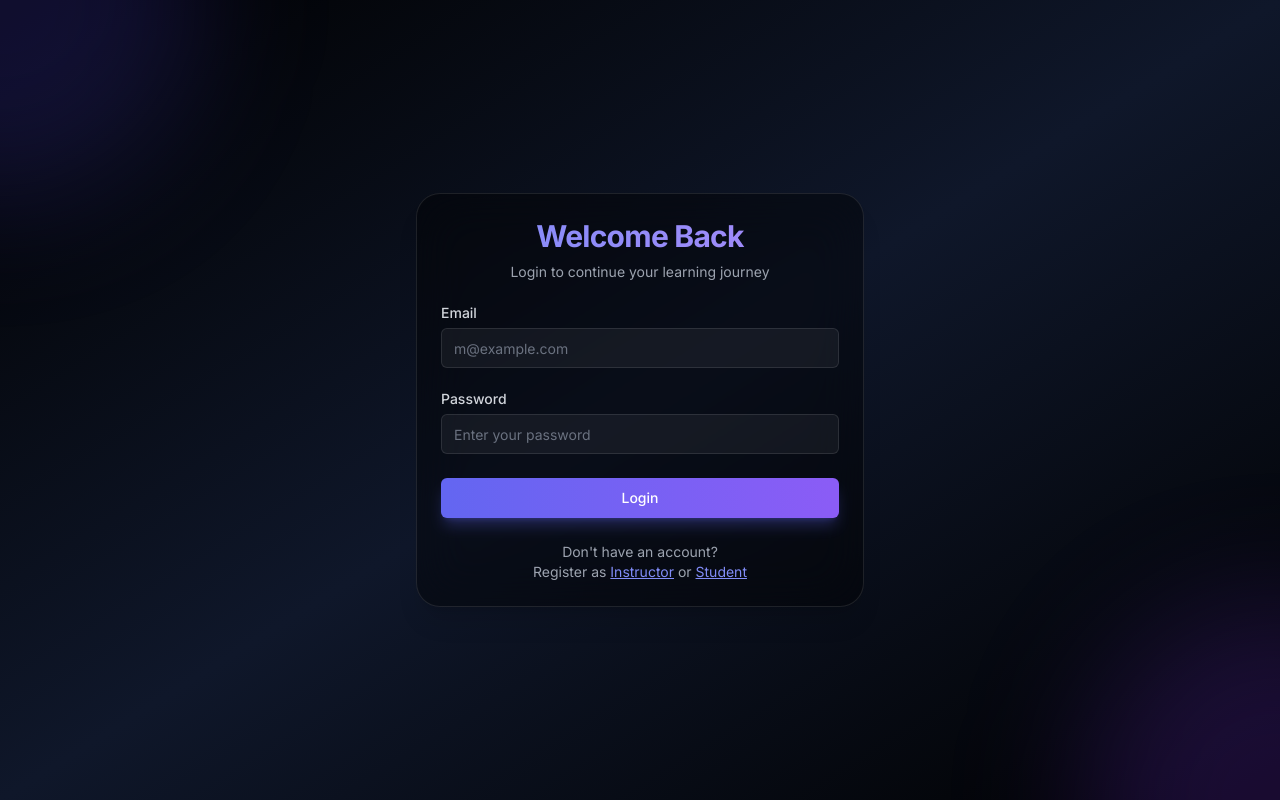
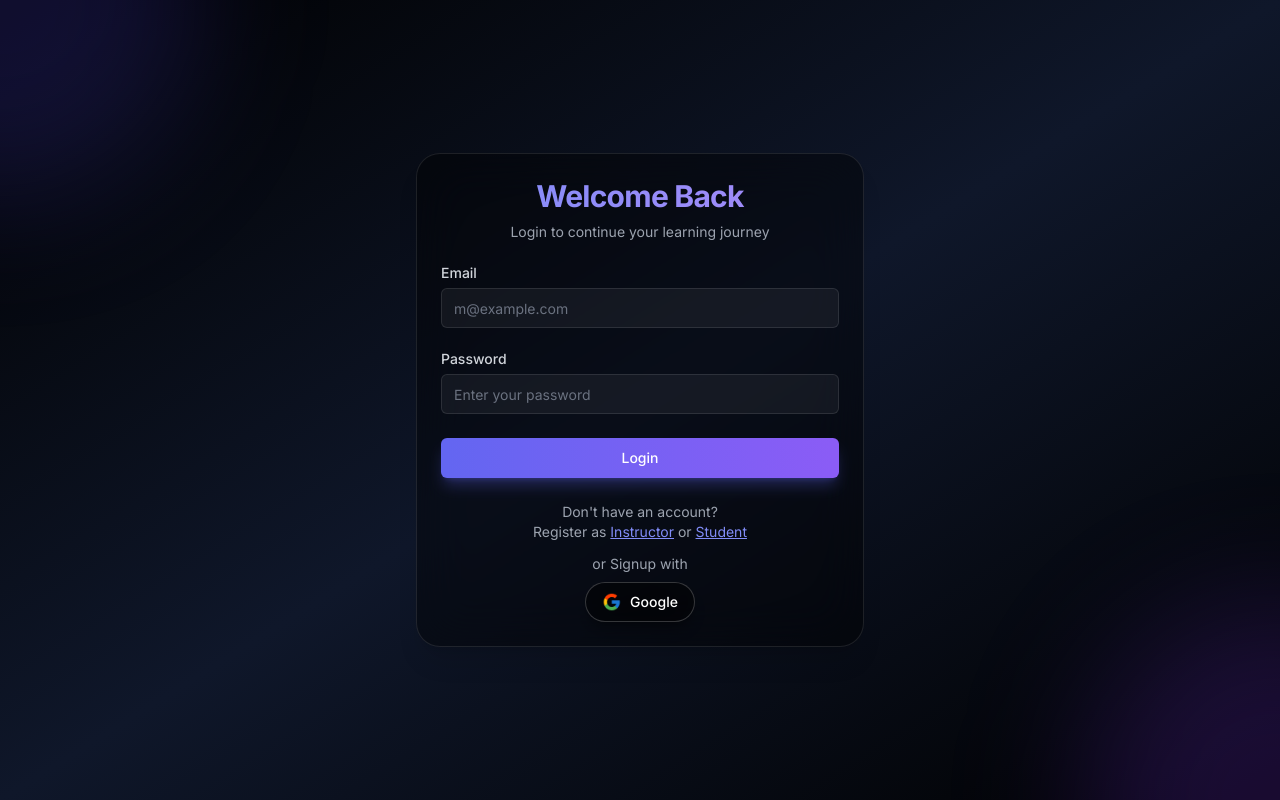
Before and after one commit to nh-nahid/skillex, a Next.js app: page /login in a window 1280 px wide. Built offline with nearby package versions, Linux system fonts and the light colour scheme; no server answers.

Commit message:
google sign in done

```diff
--- a/app/actions/index.js
+++ b/app/actions/index.js
@@ -23,3 +23,8 @@
     return { ok: false, error: err.message || "Login failed" };
   }
 }
+
+export async function doSocialLogin(formData) {
+    const action = formData.get('action');
+    await signIn(action, {redirectTo: "/courses"})
+}
--- a/app/login/_components/login-form.jsx
+++ b/app/login/_components/login-form.jsx
@@ -14,6 +14,7 @@
 import { credentialLogin } from "@/app/actions";
 import { useState } from "react";
 import { useRouter } from "next/navigation";
+import SocialLogins from "./social-logins";
 
 export function LoginForm() {
   const [error, setError] = useState('');
@@ -118,6 +119,9 @@
           </Link>
           </p>
         </div>
+
+        <SocialLogins />
+
       </CardContent>
     </Card>
   );
--- /dev/null
+++ b/app/login/_components/social-logins.jsx
@@ -0,0 +1,32 @@
+"use client";
+
+import Image from "next/image";
+import { Button } from "@/components/ui/button";
+import { doSocialLogin } from "@/app/actions";
+
+const SocialLogins = () => {
+  return (
+    <>
+      <div className="text-center text-sm mt-3 text-gray-400">
+        or Signup with
+      </div>
+      <form action={doSocialLogin}>
+        <div className="flex justify-center gap-4 mt-2">
+          <Button
+            type="submit"
+            name="action"
+            value="google"
+            className="flex items-center gap-2 justify-center px-4 py-2 border border-white/20 rounded-2xl bg-black/40 backdrop-blur-xl text-white hover:scale-105 hover:bg-black/50 transition-transform shadow-lg shadow-black/30"
+          >
+            <Image src="/google.png" alt="google" width={20} height={20} />
+            <span>Google</span>
+          </Button>
+
+          {/* Add more social buttons here if needed */}
+        </div>
+      </form>
+    </>
+  );
+};
+
+export default SocialLogins;
--- a/auth.js
+++ b/auth.js
@@ -1,5 +1,6 @@
 import NextAuth from "next-auth";
 import CredentialsProvider from "next-auth/providers/credentials";
+import GoogleProvider from "next-auth/providers/google"
 import { authConfig } from "./auth.config";
 import { User } from "./model/user-model";
 import bcrypt from "bcryptjs";
@@ -43,6 +44,17 @@
             throw new Error(error.message || "Login failed");
           }
         }
+      }),
+      GoogleProvider({
+        clientId: process.env.GOOGLE_CLIENT_ID,
+        clientSecret: process.env.GOOGLE_CLIENT_SECRET,
+        authorization: {
+          params: {
+            prompt: "consent",
+            access_type: "offline",
+            response_type: "code"
+          }
+        }
       })
     ]
   })
--- a/lib/routes.js
+++ b/lib/routes.js
@@ -7,4 +7,5 @@
     '/register/student',
     'register/instructor',
     '/courses',
+    '/api/auth/callback/google'
 ]
```
Also changed, not shown: public/google.png (added). Lines whose indentation alone changed are shown as unchanged.
